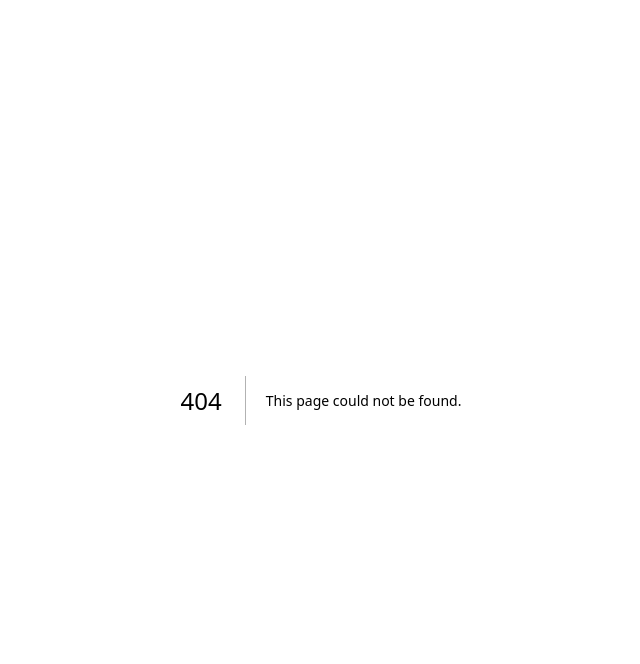
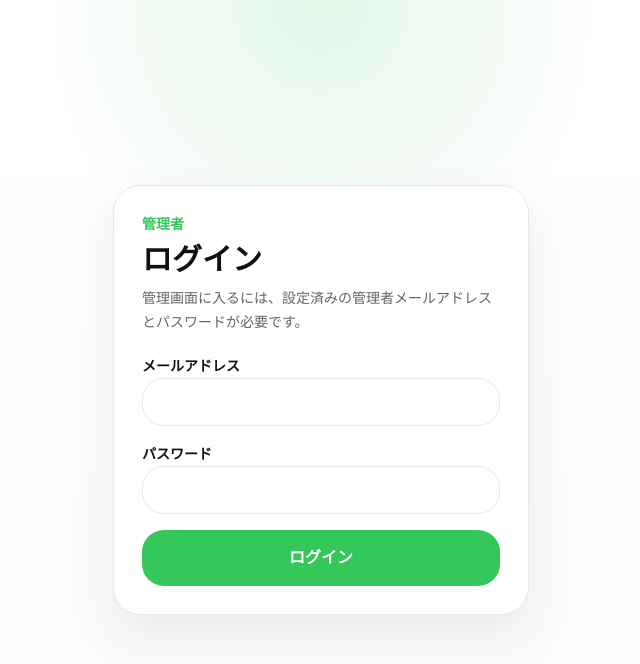
Before and after one commit to charlietabiroku/atsumarukun, a Next.js app: page /admin/login in a window 1280 px wide. Before the commit this address had no page. Shown: the top 664 px of the page, without its empty margins (319-959 px from the left). Built offline with nearby package versions, Linux system fonts and the light colour scheme.

Commit message:
Add admin event management and response editing

```diff
--- /dev/null
+++ b/src/app/admin/login/page.tsx
@@ -0,0 +1,62 @@
+import { Metadata } from "next";
+
+import { Card } from "@/components/ui/card";
+
+export const metadata: Metadata = {
+  title: "管理者ログイン | 集丸くん",
+};
+
+export default async function AdminLoginPage({
+  searchParams,
+}: {
+  searchParams: Promise<{ error?: string }>;
+}) {
+  const { error } = await searchParams;
+
+  return (
+    <main className="page-shell flex-1">
+      <div className="mx-auto flex min-h-svh w-full max-w-md items-center px-4 py-8">
+        <Card className="w-full space-y-5 p-6 sm:p-7">
+          <div className="space-y-2">
+            <p className="text-sm font-semibold text-primary">管理者</p>
+            <h1 className="text-3xl font-extrabold">ログイン</h1>
+            <p className="text-sm leading-6 text-foreground/65">
+              管理画面に入るには、設定済みの管理者メールアドレスとパスワードが必要です。
+            </p>
+          </div>
+
+          <form action="/api/admin/login" method="post" className="space-y-4">
+            <div className="space-y-2">
+              <label className="text-sm font-semibold">メールアドレス</label>
+              <input
+                name="email"
+                type="email"
+                required
+                className="h-12 w-full rounded-[22px] border bg-white px-4 text-sm"
+              />
+            </div>
+            <div className="space-y-2">
+              <label className="text-sm font-semibold">パスワード</label>
+              <input
+                name="password"
+                type="password"
+                required
+                className="h-12 w-full rounded-[22px] border bg-white px-4 text-sm"
+              />
+            </div>
+
+            {error ? (
+              <p className="rounded-[18px] bg-[#fff5f4] px-4 py-3 text-sm font-semibold text-danger">
+                ログイン情報が正しくありません。
+              </p>
+            ) : null}
+
+            <button className="inline-flex h-14 w-full items-center justify-center rounded-[22px] bg-primary px-6 text-base font-semibold text-white">
+              ログイン
+            </button>
+          </form>
+        </Card>
+      </div>
+    </main>
+  );
+}
```
